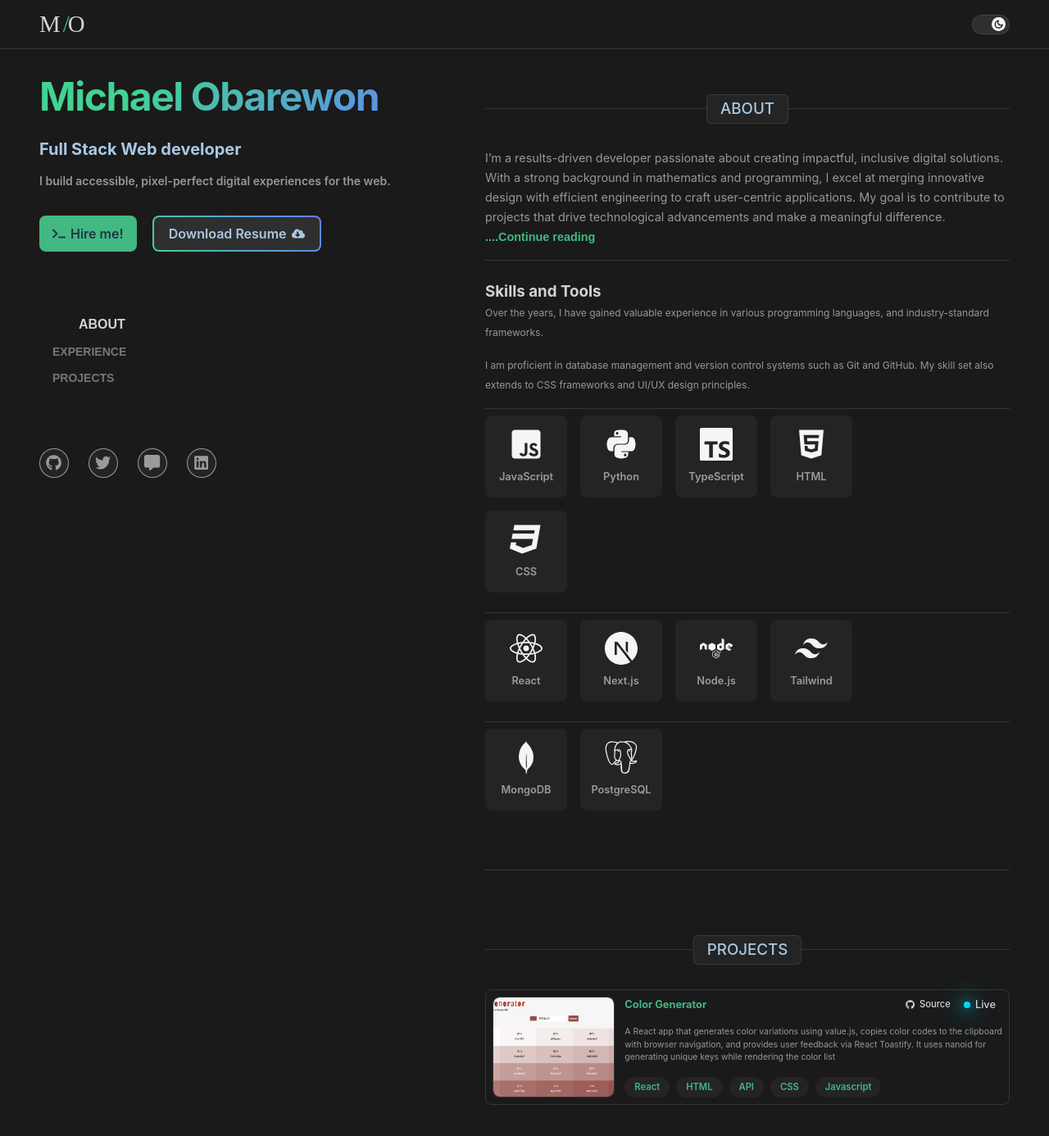
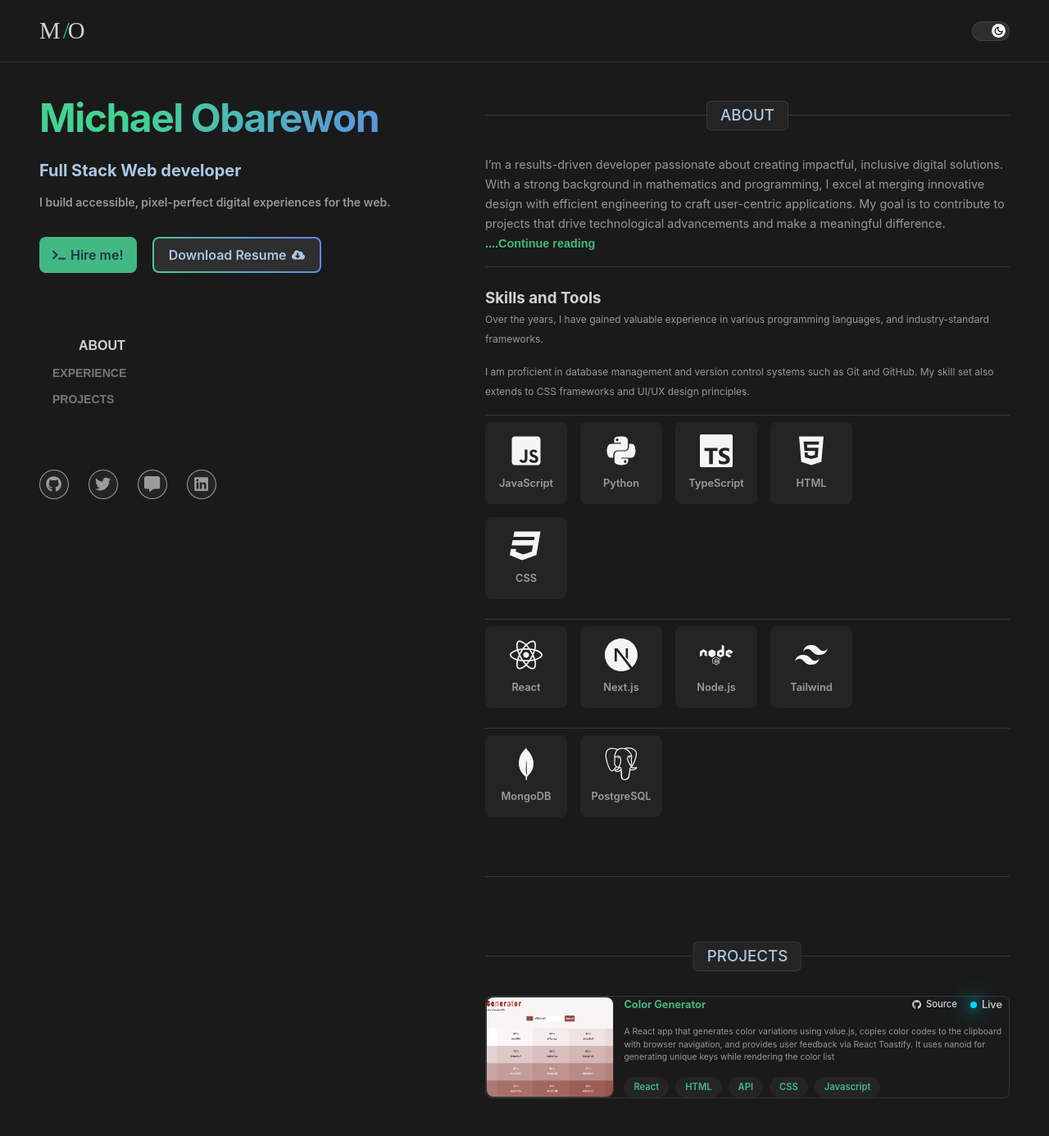
Before and after one commit to skenpo2/micheal-v1.02, a React (Vite) app: page / in a window 1280 px wide. Shown: the top 1386 px of the page at 82% size. Built offline with nearby package versions, Linux system fonts and the light colour scheme; a web font is replaced by a local one.

Commit message:
layout fixing

```diff
--- a/src/index.css
+++ b/src/index.css
@@ -101,7 +101,7 @@
   position: fixed;
   z-index: 100000;
   top: 0;
-  padding: 0.5rem 3rem;
+  padding: 1rem 3rem;
   width: 100%;
   background-color: var(--main-bg-color);
   border-bottom: 1px solid rgba(84, 84, 84, 0.48);
@@ -240,15 +240,15 @@
 .left {
   height: 100vh;
   width: 45%;
+  padding: 3rem 1.5rem 1rem 3rem;
   position: fixed;
   left: 0;
-  top: 50px;
+  top: 60px;
   object-fit: cover;
   border: transparent;
 }
 
 .hero-content {
-  padding: 2rem 1.5rem 1rem 3rem;
   display: flex;
   flex-direction: column;
   gap: 2rem;
@@ -430,9 +430,9 @@
 .right {
   width: 55%;
   position: absolute;
-  top: 100px;
+  top: 60px;
   right: 0;
-  padding: 2rem 3rem 1rem 1rem;
+  padding: 5rem 3rem 1rem 1rem;
   border: transparent;
 }
 
@@ -565,7 +565,7 @@
   gap: 2%;
   border-radius: 8px;
   border: 1px solid rgba(84, 84, 84, 0.48);
-  padding: 0.5rem 0.5rem;
+  padding: 0.5rem rem;
   margin-bottom: 1.5rem;
   cursor: pointer;
   transition: background-color 0.1s ease-in;
```
